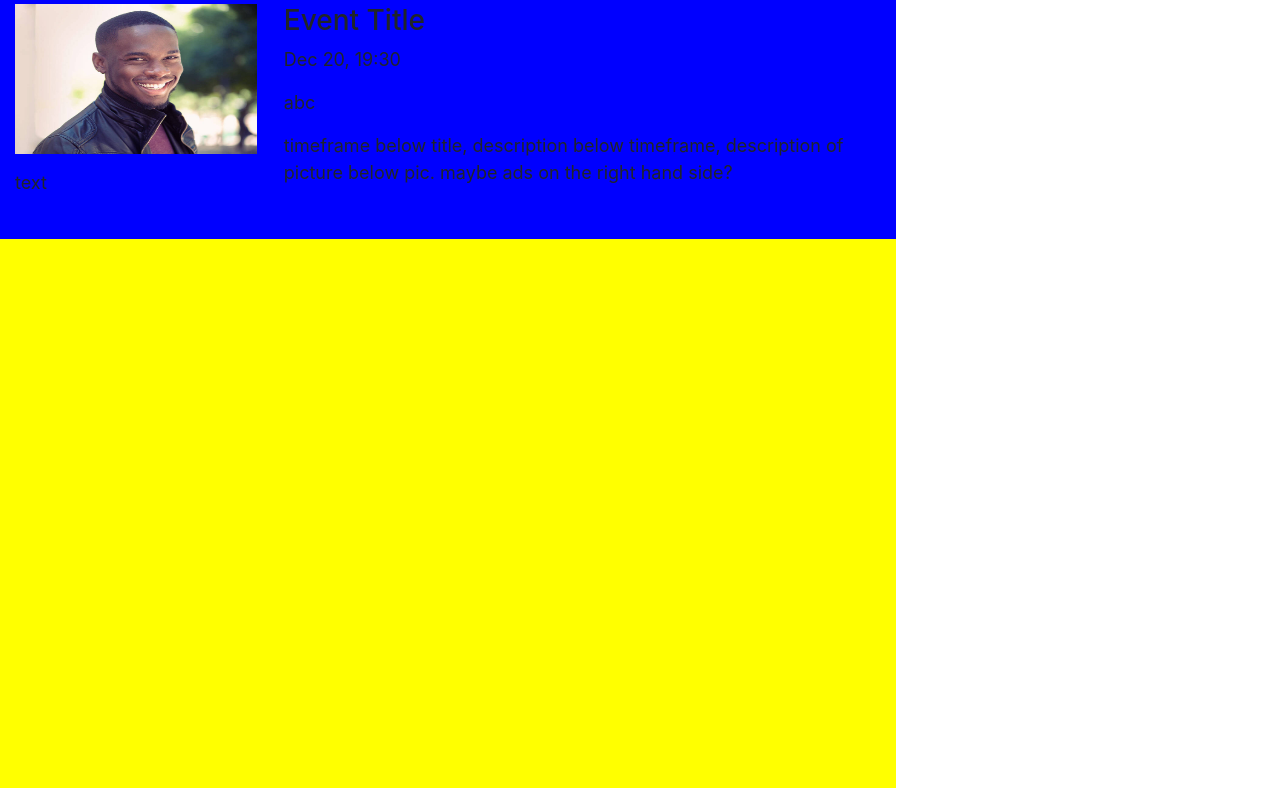
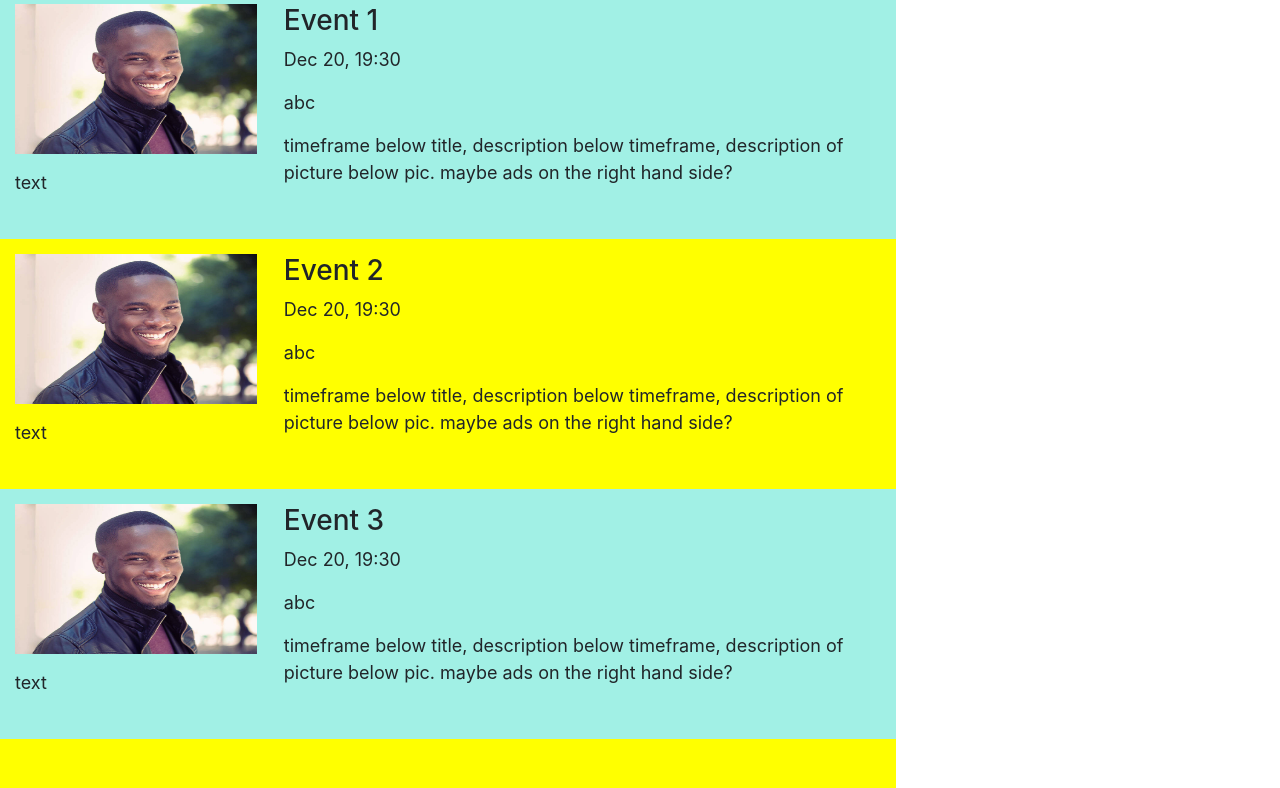
Before and after one commit to zhengz55/SuperMomsClub, a plain HTML site: page public/activities.html in a window 1280 px wide. Shown: the part 66-854 px from the top of the page. Drawn offline with nearby package versions, Linux system fonts and the light colour scheme.

Commit message:
fixed blogs and activities alignment

```diff
--- a/public/activities.html
+++ b/public/activities.html
@@ -3,7 +3,7 @@
 <!--   <link rel="stylesheet" type="text/css" href="css/main.css">
  	<link rel="stylesheet" type="text/css" href="css/home.css"> -->
   <head>
-    <title>Profile</title>
+    <title>Activities</title>
     <meta charset="utf-8">
 
   <meta name="viewport" content="width=device-width, initial-scale=1">
@@ -27,7 +27,7 @@
           <p>text</p>
           </div>
           <div class="container-discription">
-          <h3>Event Title</h3>
+          <h3>Event 1</h3>
           <p> Dec 20, 19:30</p>
           <p>abc</p>
           <p>timeframe below title, description below timeframe, description of picture below pic. maybe ads on the right hand side?</p>
@@ -35,6 +35,34 @@
 
         </div>
 
+          <div class="event">
+          <div class="container-image">
+          <img src="img/profilePic.jpg" width="90%" height="150px">
+          <p>text</p>
+          </div>
+          <div class="container-discription">
+          <h3>Event 2</h3>
+          <p> Dec 20, 19:30</p>
+          <p>abc</p>
+          <p>timeframe below title, description below timeframe, description of picture below pic. maybe ads on the right hand side?</p>
+          </div>
+
+        </div>
+
+
+          <div class="event">
+          <div class="container-image">
+          <img src="img/profilePic.jpg" width="90%" height="150px">
+          <p>text</p>
+          </div>
+          <div class="container-discription">
+          <h3>Event 3</h3>
+          <p> Dec 20, 19:30</p>
+          <p>abc</p>
+          <p>timeframe below title, description below timeframe, description of picture below pic. maybe ads on the right hand side?</p>
+          </div>
+
+        </div>
 
 
 
--- a/public/css/activities.css
+++ b/public/css/activities.css
@@ -14,6 +14,8 @@ nav {
     border: 1px solid black;
 
 }
+
+
 
 .button {
     border:1px solid rgb(20, 20, 20);
@@ -45,17 +47,31 @@ nav {
     background-color: yellow;
 }
 
+
+
 .event {
     width: 100%;
     height: 250px;
-    background-color: blue;
+    overflow: hidden;
+}
+
+.event:nth-child(odd) {
+    background-color: #a1f0e5;
 }
 
 .event * {
   /* float: left; */
 }
+
+
+.container-image{
+    float: left;
+    width: 30%;
+    height: 100%;
+
+}
 .container-discription {
-    float: right;
+    float: left;
     position: relative;
     width: 70%;
     height: 500px;
@@ -74,9 +90,3 @@ p {
 img {
     margin: 15px 15px;
 }
-
-.container-image{
-    width: 30%;
-    height: 100%;
-    float: left;
-}
--- a/public/css/blogs.css
+++ b/public/css/blogs.css
@@ -1,4 +1,6 @@
-body {}
+html (min-height: 100%) /*might be a bug here*/
+
+body {height: 100%}
 
 
 .signIn-form {
@@ -51,6 +53,11 @@ body {}
     width: 100%;
     height: 250px;
     background-color: blue;
+    overflow: hidden;
+}
+
+.event:nth-child(odd) {
+    background-color: #a1f0e5;
 }
 
 .event * {
@@ -71,3 +78,7 @@ p {
     border-top: 2px solid black;
     width: 100%;
 }
+
+textarea {
+    left: 15px;
+}
```
Also changed, not shown: public/blogs.html (+11 -2 lines).
